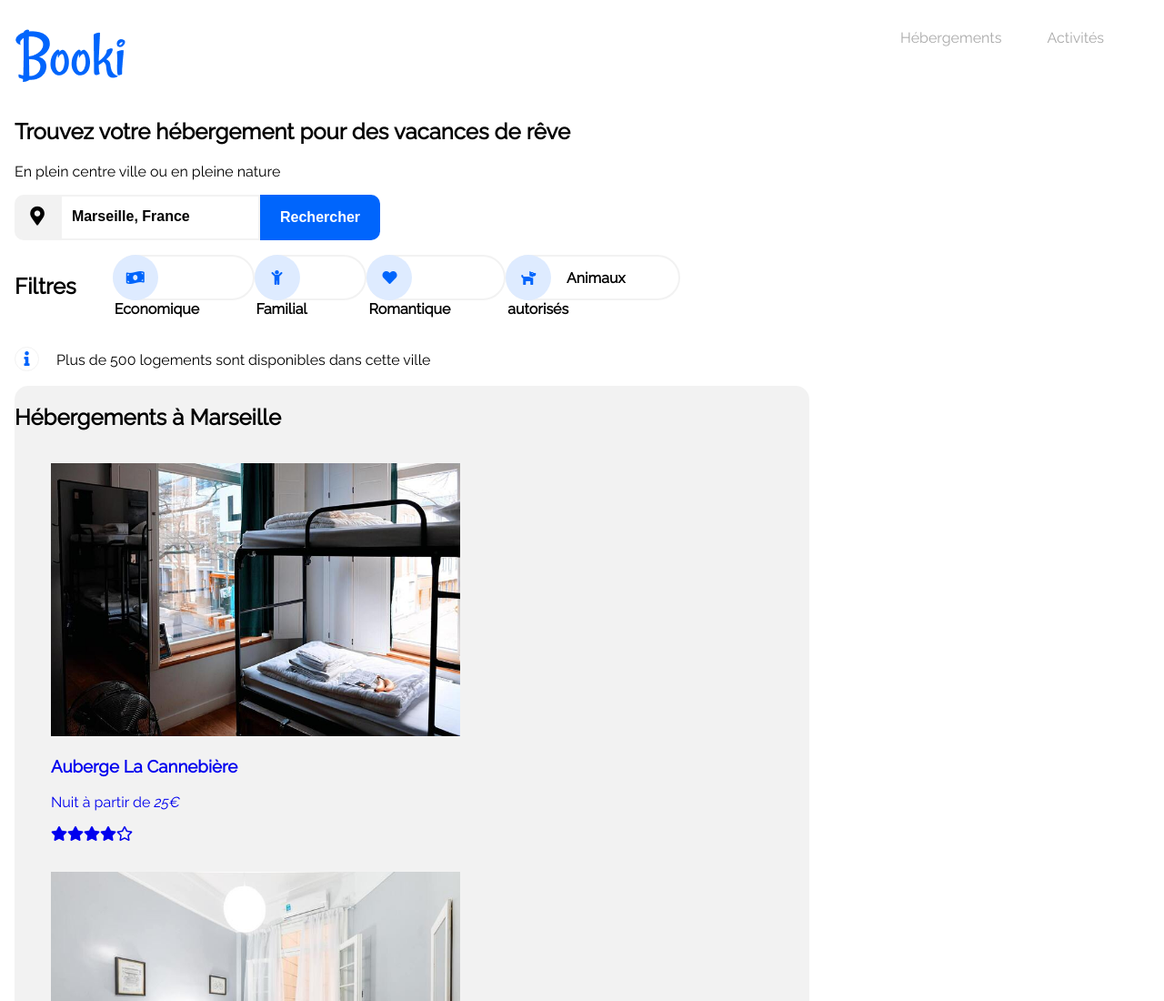
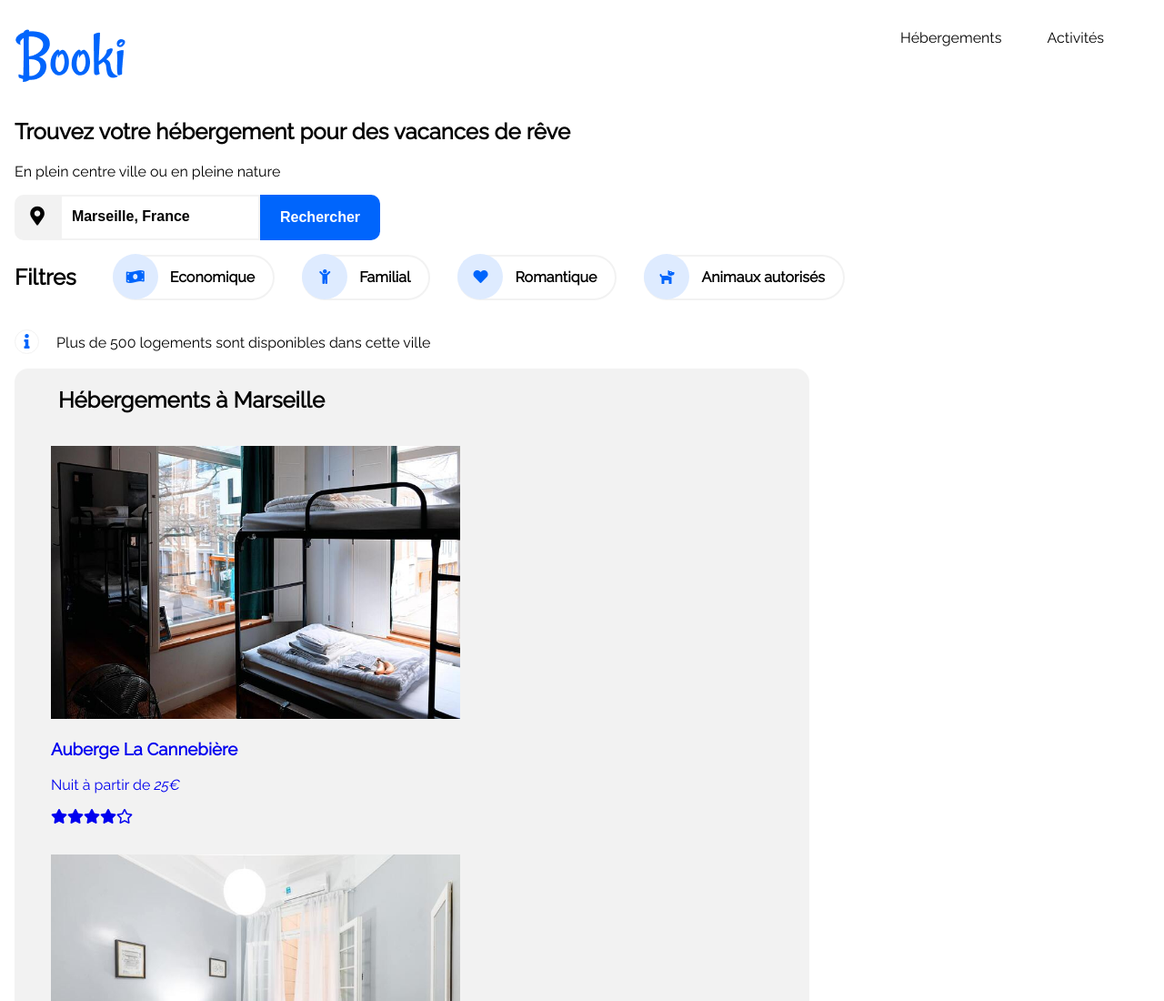
Before and after one commit to StephaneR81/RenardStephane_2_21102021, a plain HTML site: page index.html in a window 1280 px wide. Shown: the top 1100 px of the page at 91% size. Drawn offline with Linux system fonts and the light colour scheme.

Commit message:
Fixed latest filter clickable element to avoid breaking words and deformation.

```diff
--- a/assets/css/style.css
+++ b/assets/css/style.css
@@ -27,14 +27,14 @@ header li {
 
 /* LINKS IN NAV SECTION */
 nav a {
-  padding-top: 30px;
-  color: darkgray;
+  padding-top: 28px;
+  color: black;
 }
 
 /* HOVER EVENT ON LINKS IN NAV SECTION */
 nav a:hover {
   color: #0065fc;
-  border-top: 2px solid #0065fc;
+  border-top: 3px solid #0065fc;
 }
 
 /*--------------------MAIN SECTION--------------------*/
@@ -117,12 +117,18 @@ main {
   list-style-type: none;
 }
 
+/* LIST ELEMENTS IN FILTERS*/
+#filters ul li {
+  margin-right: 30px; /* Space on the filter element's right side */
+}
+
 /*PARAGRAPHS IN FILTERS SECTION */
 #filters p {
   flex-wrap: wrap;
   width: 50%;
 }
 
+/* FILTERS ICONS */
 #filters ul li i {
   color: #0065fc;
   background-color: #deebff;
@@ -138,16 +144,22 @@ main {
 }
 
 #filters ul li a {
-  display: inline-block;
+  display: inline-flex;
+  align-items: center;
   height: 50px;
   box-sizing: border-box;
   border: 2px solid #f2f2f2;
   border-radius: 25px;
-  padding-right: 20px;
   color: black;
   font-weight: bold;
+  padding-right: 20px;
 }
 
+#filters ul li:nth-child(4) {
+  min-width: 230px; /* Forced size for 4th filter to 230px*/
+}
+
+/* FILTER LINKS HOVER EVENT*/
 #filters ul li a:hover {
   background-color: #b6d4ff;
   box-shadow: 2px 2px 5px black;
@@ -179,6 +191,7 @@ main {
 /*H2 TITLE ACCOMODATION SECTION */
 #accomodation h2 {
   width: 100%;
+  padding-left: 48px;
 }
 
 /* UL IN ACCOMODATION SECTION */
```
